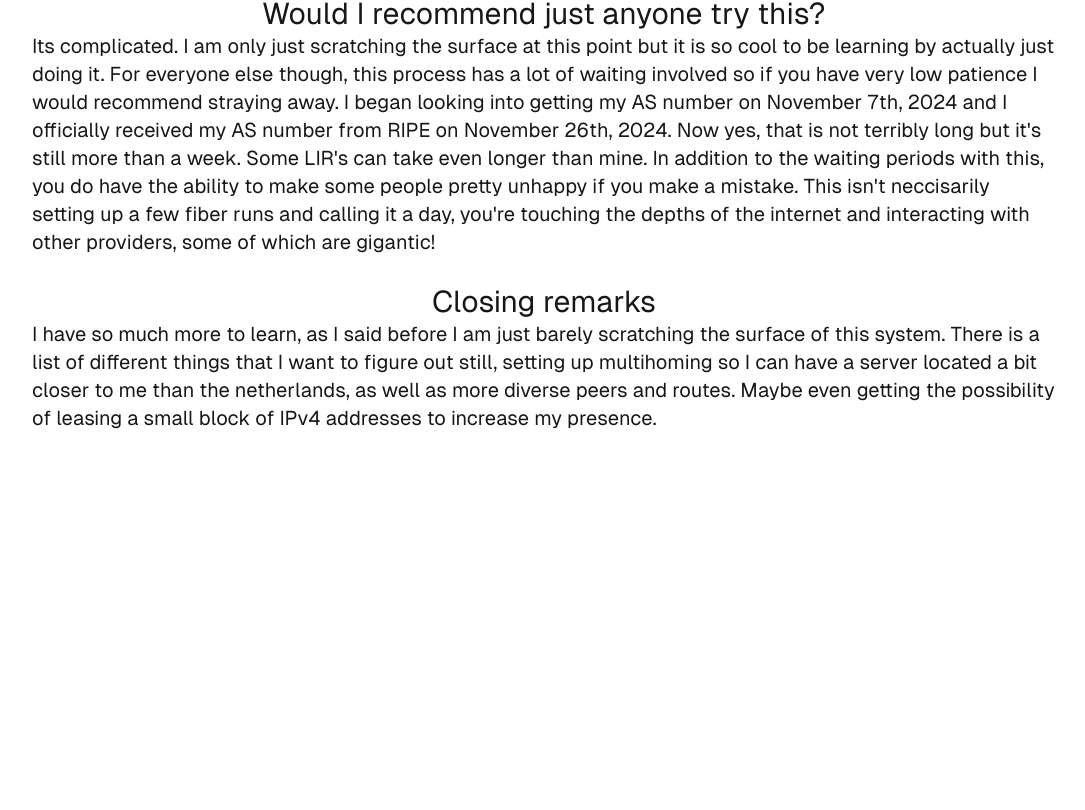
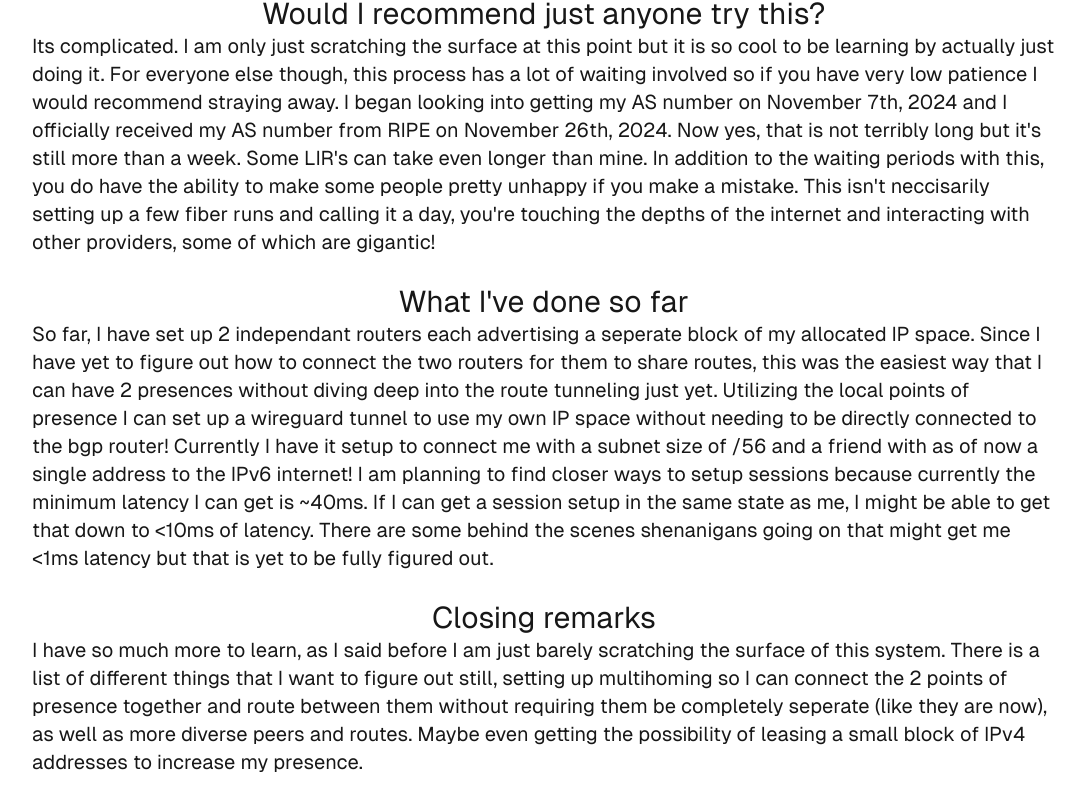
Before and after one commit to nate-moo/as213801.net, a Next.js app: page /blog/bgping-my-way in a window 1280 px wide. Shown: the part 564-1374 px from the top of the page, without its empty margins (96-1181 px from the left). Before the commit the page ends 1160 px from the top, so only its background shows below. Built offline with nearby package versions, Linux system fonts and the light colour scheme.

Commit message:
Updated article a bit more, needs a proofread or smth by someone else tho

```diff
--- a/src/app/blog/bgping-my-way/page.tsx
+++ b/src/app/blog/bgping-my-way/page.tsx
@@ -57,13 +57,29 @@ export default function bgpingMyWay() {
                 </p>
                 <br/>
                 <h2 className={"text-3xl text-center"}>
+                    What I&#39;ve done so far
+                </h2>
+                <p>
+                    So far, I have set up 2 independant routers each advertising a seperate block of my allocated IP space.
+                    Since I have yet to figure out how to connect the two routers for them to share routes, this was the easiest
+                    way that I can have 2 presences without diving deep into the route tunneling just yet. Utilizing the local points
+                    of presence I can set up a wireguard tunnel to use my own IP space without needing to be directly connected to the
+                    bgp router! Currently I have it setup to connect me with a subnet size of /56 and a friend with as of now
+                    a single address to the IPv6 internet! I am planning to find closer ways to setup sessions because currently
+                    the minimum latency I can get is ~40ms. If I can get a session setup in the same state as me, I might be able
+                    to get that down to &lt;10ms of latency. There are some behind the scenes shenanigans going on that might get me
+                    &lt;1ms latency but that is yet to be fully figured out.
+                </p>
+                <br/>
+                <h2 className={"text-3xl text-center"}>
                     Closing remarks
                 </h2>
                 <p>
                     I have so much more to learn, as I said before I am just barely scratching the surface of this system.
-                    There is a list of different things that I want to figure out still, setting up multihoming so I can have
-                    a server located a bit closer to me than the netherlands, as well as more diverse peers and routes.
-                    Maybe even getting the possibility of leasing a small block of IPv4 addresses to increase my presence.
+                    There is a list of different things that I want to figure out still, setting up multihoming so I can
+                    connect the 2 points of presence together and route between them without requiring them be completely
+                    seperate (like they are now), as well as more diverse peers and routes. Maybe even getting the possibility
+                    of leasing a small block of IPv4 addresses to increase my presence.
                 </p>
             </div>
         </div>
```
